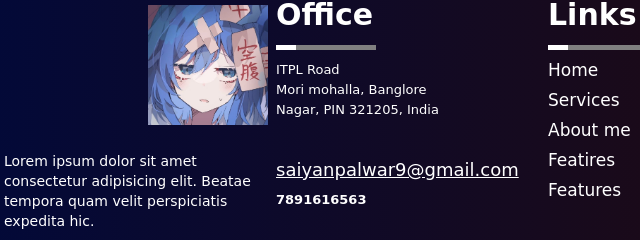
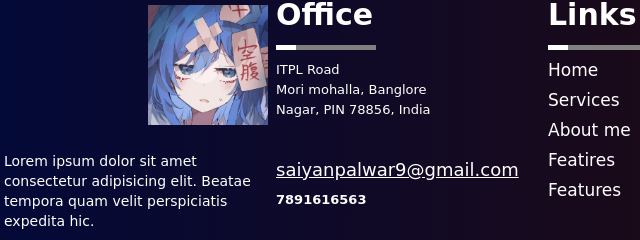
Before and after one commit to constantine023/coolFooterDesign, a plain HTML site: page index.html in a window 1280 px wide. Shown: the part 553-793 px from the top of the page, 92-732 px from the left. Drawn offline with Linux system fonts and the light colour scheme.

Commit message:
Update index.html

```diff
--- a/index.html
+++ b/index.html
@@ -19,7 +19,7 @@
                 <h3>Office <div class="underline"><span></span></div></h3>
                 <p>ITPL Road</p>
                 <p>Mori mohalla, Banglore</p>
-                <p>Nagar, PIN 321205, India</p>
+                <p>Nagar, PIN 78856, India</p>
                 <p class="email">saiyanpalwar9@gmail.com</p>
                 <h4>7891616563</h4>
             </div>
```
